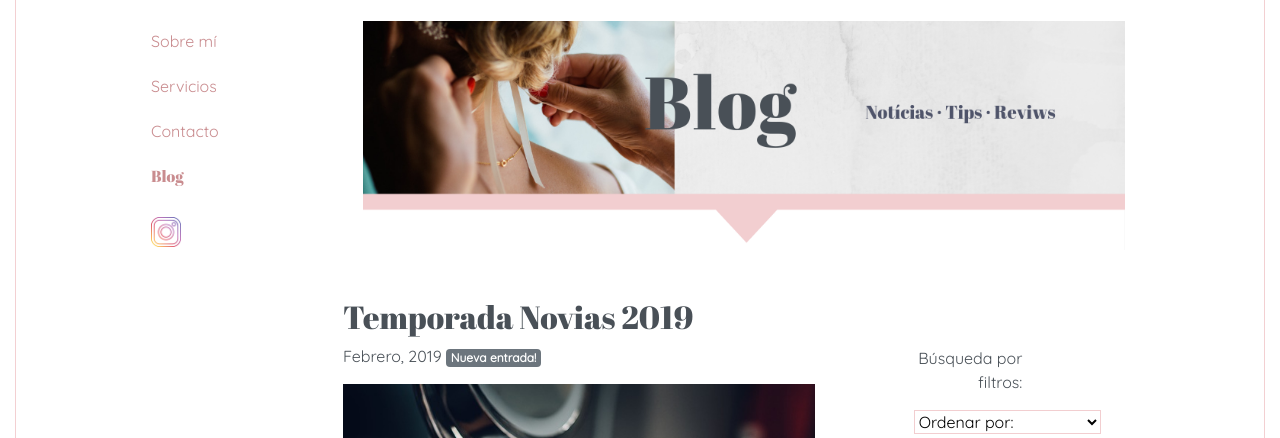
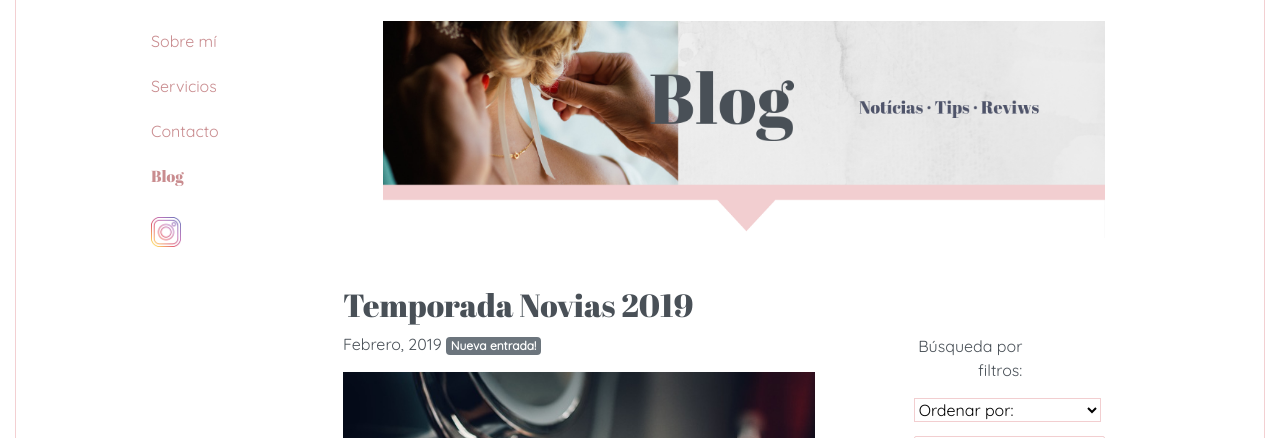
Before and after one commit to SylviaMars/sylviamars.makeup, a plain HTML site: page blog.html in a window 1280 px wide. Shown: the part 294-732 px from the top of the page. Drawn offline with nearby package versions, Linux system fonts and the light colour scheme; a web font is replaced by a local one.

Commit message:
Update blog.html

```diff
--- a/blog.html
+++ b/blog.html
@@ -60,7 +60,7 @@
                     </div>
 
                 <div class="col-lg-8 text-center">
-                    <img class="mb-5" src="assets/img/Blog.png" width="95%">
+                    <img class="mb-5" src="assets/img/Blog.png" width="90%">
                     <div class="row">
                         <div class="col-lg-8 text-left">
                             <div class="card">
```
